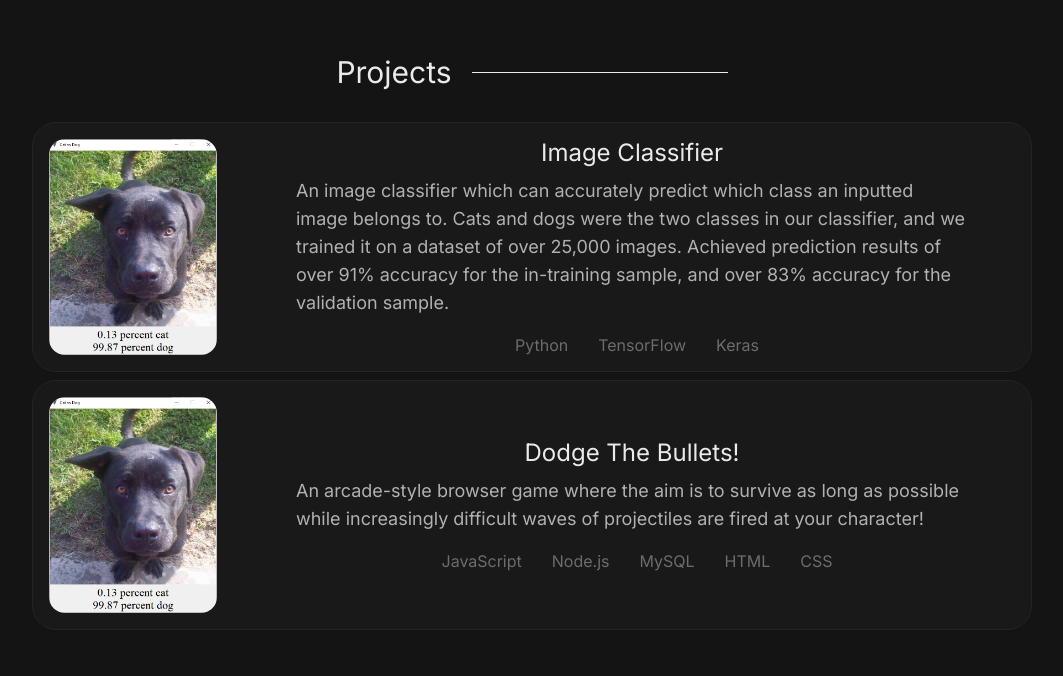
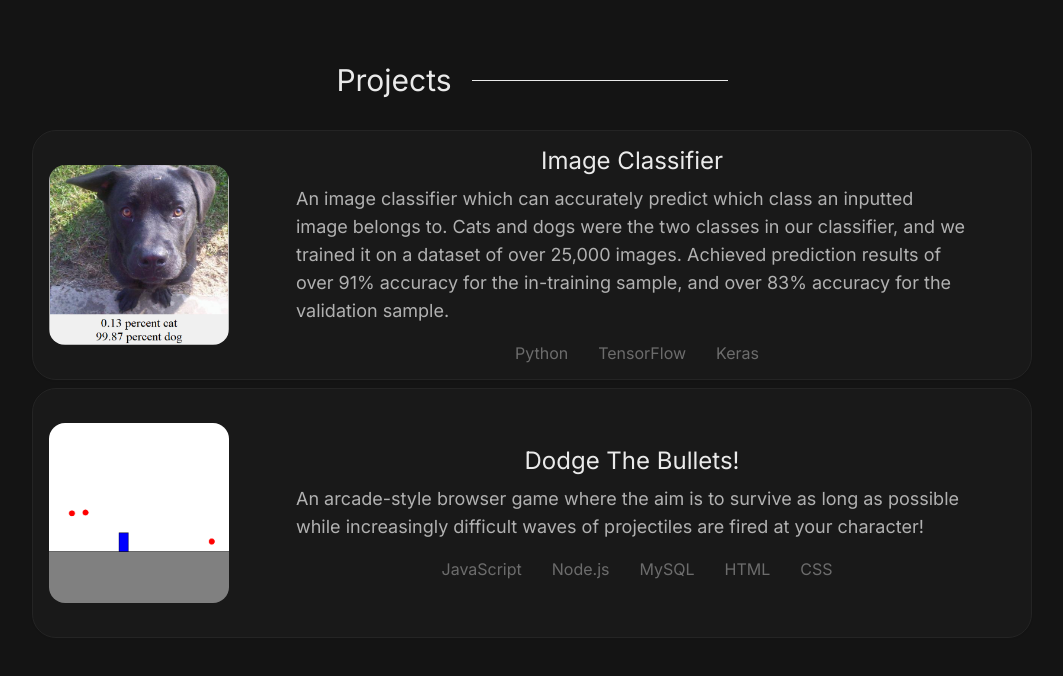
Before and after one commit to nevilmills/portfolio, a Next.js app: page / in a window 1280 px wide. Shown: the part 2934-3610 px from the top of the page, without its empty margins (108-1171 px from the left). Built offline with nearby package versions, Linux system fonts and the light colour scheme.

Commit message:
Update: browser game image and styling of images for each project entry

```diff
--- a/components/DodgeTheBullets.tsx
+++ b/components/DodgeTheBullets.tsx
@@ -11,11 +11,11 @@ export const DodgeTheBullets: React.FC<DodgeTheBulletsProps> = ({}) => {
       className="block"
     >
       <div className="flex w-[1000px] h-[250px] project-entry">
-        <div className="w-[200px] h-full  p-4">
-          <div className="w-full h-full relative rounded-2xl overflow-hidden">
+        <div className="w-[200px] h-full p-4 flex flex-col justify-center">
+          <div className="w-[180px] h-[180px] relative rounded-2xl overflow-hidden">
             <Image
-              src="/dogPic.png"
-              alt="dog"
+              src="/browserGame.png"
+              alt="Gameplay of Dodge the Bullets"
               layout="fill"
               objectFit="contain"
             />
--- a/components/ImageClassifier.tsx
+++ b/components/ImageClassifier.tsx
@@ -7,8 +7,8 @@ export const ImageClassifier: React.FC<ImageClassifierProps> = ({}) => {
   return (
     <a href="/" target="_blank" className="block">
       <div className="flex w-[1000px] h-[250px] project-entry">
-        <div className="w-[200px] h-full p-4">
-          <div className="w-full h-full relative rounded-2xl overflow-hidden">
+        <div className="w-[200px] h-full p-4 flex flex-col justify-center">
+          <div className="w-[180px] h-[180px] relative rounded-2xl overflow-hidden">
             <Image
               src="/dogPic.png"
               alt="dog"
--- a/components/sections/Experience.tsx
+++ b/components/sections/Experience.tsx
@@ -32,7 +32,7 @@ export const Experience: React.FC<ExperienceProps> = ({}) => {
             )}
           </div>
         </div>
-        <div className="mt-20">
+        <div className="pt-12">
           <TechnicalSkills />
         </div>
       </div>
```
Also changed, not shown: public/browserGame.png (added), public/dogPic.png.
